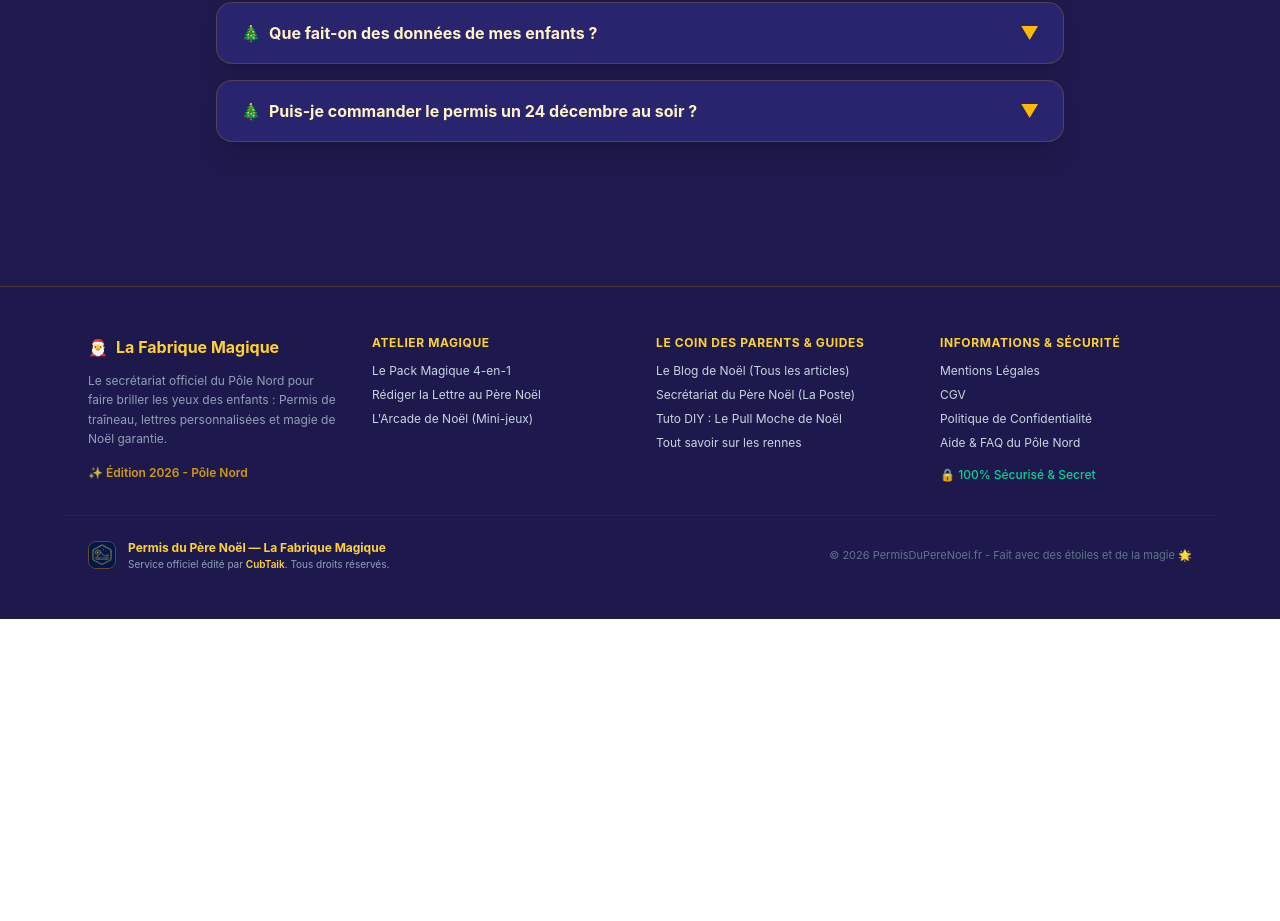
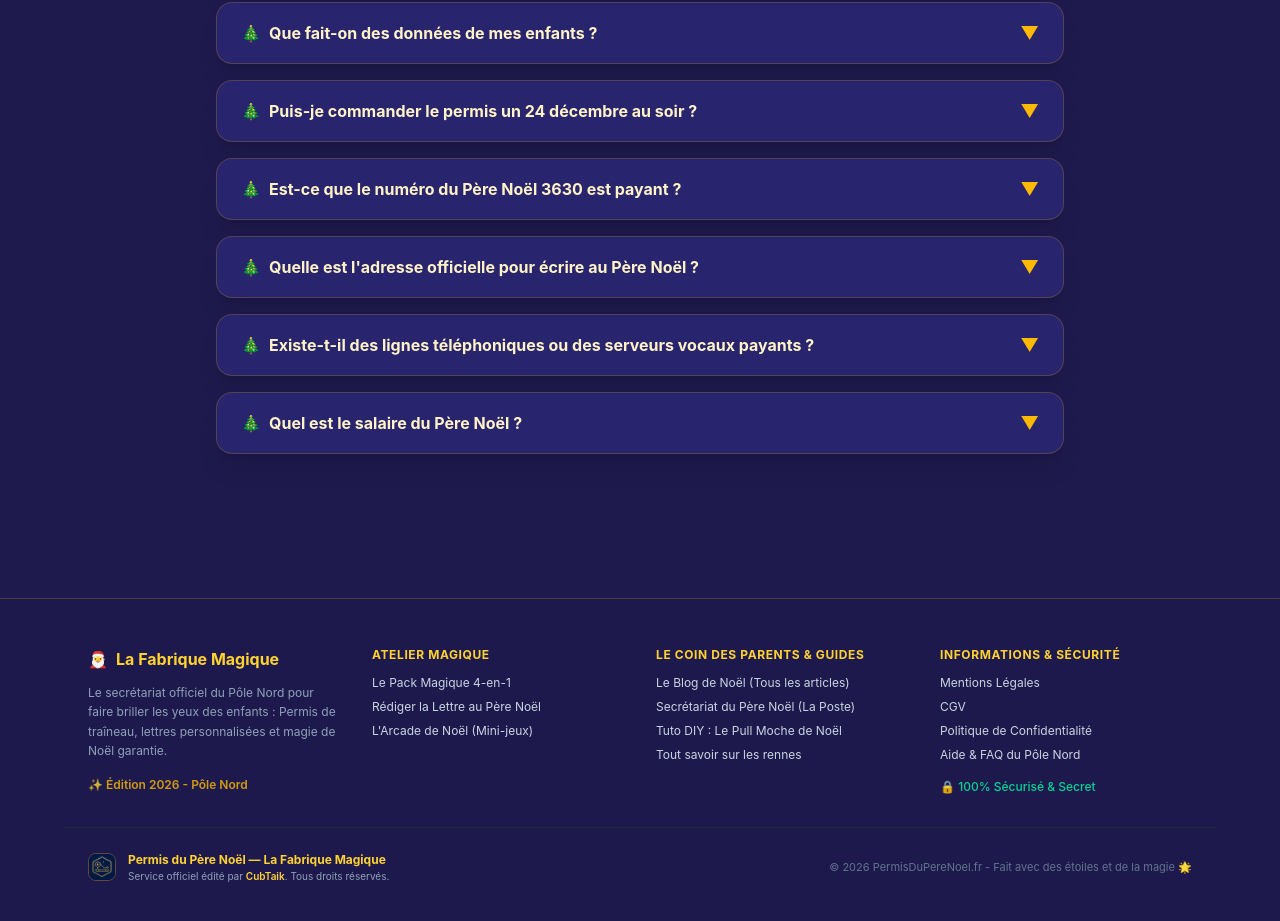
Before and after one commit to AlexConceptDevelopper/permisduperenoel, a React (Vite) app in the folder frontend/: page /faq in a window 1280 px wide. Shown: the part 657-1578 px from the top of the page. Before the commit the page ends 1276 px from the top, so only its background shows below. Built offline with nearby package versions, Linux system fonts and the light colour scheme; no server answers.

Commit message:
add section on FAQ

```diff
--- a/frontend/src/pages/FAQ.tsx
+++ b/frontend/src/pages/FAQ.tsx
@@ -1,6 +1,6 @@
 import React, { useState } from "react";
 import { Navbar } from "../components/Navbar";
-import { Footer } from "../components/Footer"; // Adapte le chemin si ton Footer est ailleurs
+import { Footer } from "../components/Footer";
 import { Helmet } from "react-helmet-async";
 
 interface FaqItem {
@@ -33,6 +33,26 @@ const faqData: FaqItem[] = [
     question: "Puis-je commander le permis un 24 décembre au soir ?",
     answer:
       "Oui ! C'est l'avantage du format numérique instantané. Même à la dernière minute, les lutins de la Fabrique Magique travaillent d'arrache-pied 24h/24 pour que les retardataires trouvent leur permis à temps sous le sapin.",
+  },
+  {
+    question: "Est-ce que le numéro du Père Noël 3630 est payant ?",
+    answer:
+      "En France, le service du secrétariat du Père Noël de La Poste (via le numéro court 3630) est totalement gratuit (service et appel). De plus, l'envoi d'une lettre papier au Père Noël ne nécessite aucun timbre depuis la France métropolitaine !",
+  },
+  {
+    question: "Quelle est l'adresse officielle pour écrire au Père Noël ?",
+    answer:
+      "L'adresse officielle historique en France est : Père Noël, 56000 Libourne, France. Pour les lettres internationales, de nombreux enfants écrivent aussi au Pôle Nord via l'adresse canadienne officielle : Santa Claus, North Pole, H0H 0H0, Canada.",
+  },
+  {
+    question: "Existe-t-il des lignes téléphoniques ou des serveurs vocaux payants ?",
+    answer:
+      "Oui, il existe parfois des lignes téléphoniques surtaxées privées ou des services de répondeurs automatisés gérés par des tiers qui facturent l'appel à la minute. C'est pourquoi il est toujours conseillé de privilégier le service gratuit de La Poste (3630) ou d'utiliser des alternatives magiques textuelles et numériques (comme nos kits et lettres personnalisées) pour éviter les mauvaises surprises sur la facture de téléphone.",
+  },
+  {
+    question: "Quel est le salaire du Père Noël ?",
+    answer:
+      "Le Père Noël est bénévole ! Sa seule vraie rémunération consiste en la joie dans les yeux des enfants le matin de Noël, un verre de lait bien frais et quelques biscuits laissés au pied du sapin.",
   },
 ];
 
```
